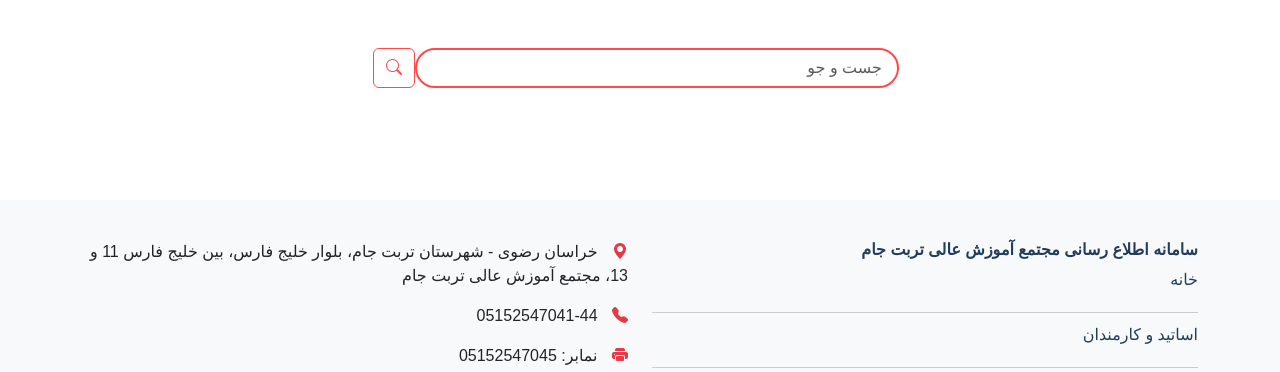
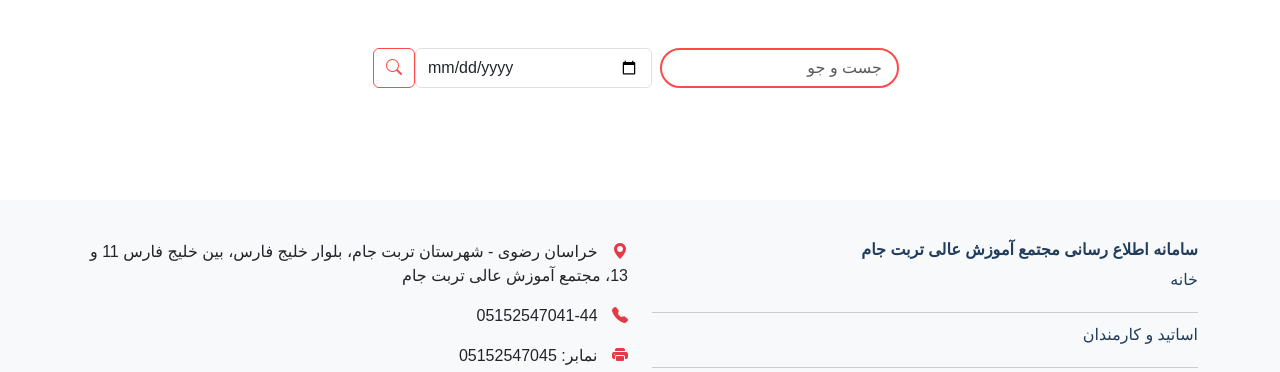
Before and after one commit to md5502/Tj-uni-info, a Django app: page /events/ in a window 1280 px wide. Shown: the part 184-556 px from the top of the page. Run offline with Django 5.2, Linux system fonts and the light colour scheme; data that the repository does not hold is empty.

Commit message:
add filter to the page

```diff
--- a/events/templates/events/events_list.html
+++ b/events/templates/events/events_list.html
@@ -11,7 +11,6 @@
         <!-- Navigation -->
         <div class="navbar navbar-light bg-light">
             <h2 class="mx-right">رخ‌دادها</h2>
-
             <a href="#" class="btn btn-outline-danger"><i class="bi bi-arrow-left"></i></a>
         </div>
 
@@ -19,8 +18,9 @@
         <div class="container mt-5 my-5">
             <div class="row justify-content-center">
                 <div class="col-lg-6 col-md-8">
-                    <form class="d-flex">
-                        <input class="form-control me-2 search-bar" type="search" placeholder="جست و جو" aria-label="Search">
+                    <form method="get" action="{% url 'events:events_list' %}" class="d-flex">
+                        <input class="form-control me-2 search-bar" type="search" name="search" placeholder="جست و جو" value="{{ request.GET.search }}" aria-label="Search">
+                        <input type="date" id="date" name="date" class="form-control me-2" value="{{ request.GET.date }}">
                         <button class="btn btn-outline-danger" type="submit">
                             <i class="bi bi-search"></i>
                         </button>
@@ -28,7 +28,6 @@
                 </div>
             </div>
         </div>
-
         <!-- Events Rows -->
         <div class="row">
             <!-- First Column: Events with odd index -->
@@ -59,7 +58,7 @@
                             <h4>{{ event.title }}</h4>
                             <span>{{ event.date }}</span>
                         </li>
-                        </a>
+                    </a>
                     {% endif %}
                     {% endfor %}
                 </ul>
```
